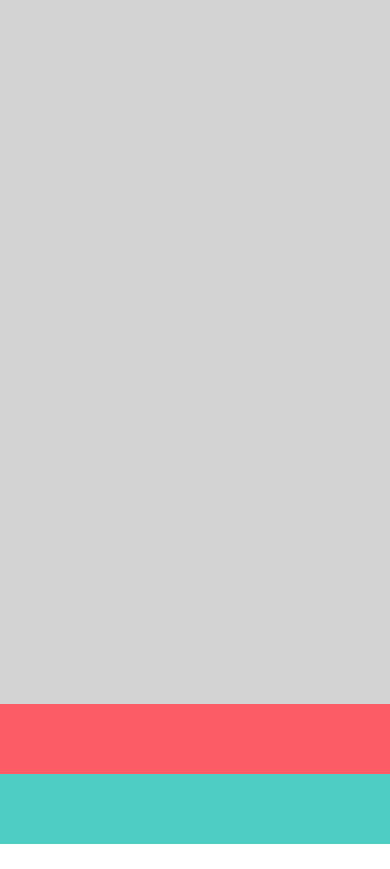
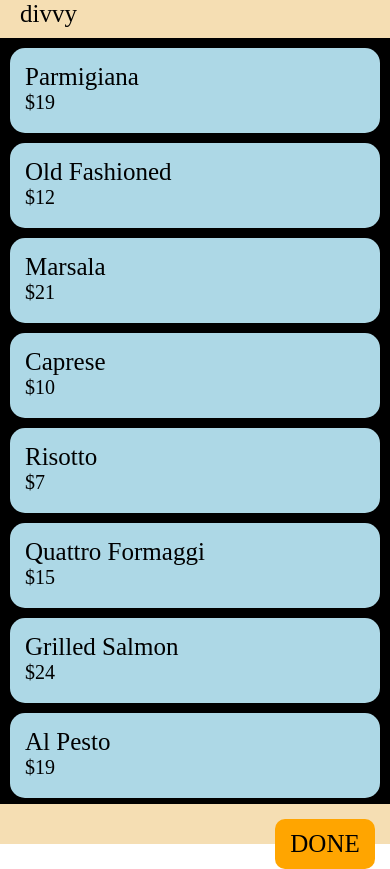
Before and after one commit to brettennis/divvy, a React Native app: screen / in a window 390 px wide. Before the commit the page ends 844 px from the top, so only its background shows below. Built offline with nearby package versions, Linux system fonts and the light colour scheme.

Commit message:
completed purchaseList framework

```diff
--- a/App.js
+++ b/App.js
@@ -1,9 +1,14 @@
-import PurchaseList from './app/screens/WelcomeScreen';
-import {
-} from 'react-native';
+import PurchaseList from './app/screens/PurchaseList';
+import Header from './app/screens/Header';
+import Footer from './app/screens/Footer';
+import { View } from 'react-native';
 
 export default function App() {
   return (
-    <PurchaseList />
+    <>
+      <Header />
+      <PurchaseList />
+      <Footer />
+    </>
   );
 }
--- a/app/assets/receipt1.js
+++ b/app/assets/receipt1.js
@@ -1,5 +1,5 @@
 
-export default {
+export default { receiptSource: {
     "request_id" : "P_218.186.139.27_kl96a7ie_o9k",
     "ref_no" : "AspDemo_1613550458205_154",
     "file_name" : "SG-01s.jpg",
@@ -116,4 +116,4 @@ export default {
             "merchant_tax_reg_no" : [ [ { "y" : 444, "x" : 574 }, { "y" : 438, "x" : 856 }, { "y" : 482, "x" : 857 }, { "y" : 488, "x" : 575 } ] ]
         }
         } ]
-}
+}}
--- /dev/null
+++ b/app/screens/Footer.js
@@ -0,0 +1,40 @@
+import { View, Text, StyleSheet, StatusBar, } from "react-native";
+import Constants from 'expo-constants';
+
+export default function Footer(props) {
+
+    return (
+        <View style={styles.container}>
+            <View style={styles.buttonContainer}>
+                <View style={styles.doneButton}>
+                    <Text style={styles.title}>DONE</Text>
+                </View>
+            </View>
+        </View>
+    );
+}
+
+const styles = StyleSheet.create({
+    container: {
+        backgroundColor: 'wheat',
+        height: Constants.statusBarHeight + 40,
+    },
+    buttonContainer: {
+        backgroundColor: 'wheat',
+        flex: 1,
+        flexDirection: "row-reverse",
+        padding: 15,
+    },
+    doneButton: {
+        backgroundColor: 'orange',
+        height: 50,
+        width: 100,
+        justifyContent: 'center',
+        alignItems: 'center',
+        borderRadius: 10,
+    },
+    title: {
+        fontSize: 25,
+        fontFamily: 'Avenir',
+    },
+});
--- /dev/null
+++ b/app/screens/Header.js
@@ -0,0 +1,31 @@
+import { View, Text, StyleSheet, StatusBar, } from "react-native";
+import Constants from 'expo-constants';
+
+export default function Header(props) {
+    StatusBar.setBarStyle('dark-content', true);
+
+    return (
+        <View style={styles.container}>
+            <View style={styles.statusBar}></View>
+            <View style={styles.titleContainer}>
+                <Text style={styles.title}>divvy</Text>
+            </View>
+        </View>
+    );
+}
+
+const styles = StyleSheet.create({
+    statusBar: {
+        backgroundColor: 'wheat',
+        height: Constants.statusBarHeight || 0,
+    },
+    titleContainer: {
+        backgroundColor: 'wheat',
+        paddingLeft: 20,
+        paddingBottom: 10,
+    },
+    title: {
+        fontSize: 25,
+        fontFamily: 'Avenir',
+    },
+});
--- /dev/null
+++ b/app/screens/Purchase.js
@@ -0,0 +1,145 @@
+import {
+    View,
+    Text,
+    StyleSheet,
+    FlatList,
+    TouchableOpacity,
+} from 'react-native';
+import { useState } from 'react';
+import 'react-native-get-random-values';
+import { v4 as uuid } from 'uuid';
+
+const patrons = [
+    {
+        nameFirst: "Joey",
+        nameLast: "Tribbiani",
+        phone: "",
+        isBillPayer: false,
+        isCashTipper: false
+    }, {
+        nameFirst: "Ross",
+        nameLast: "Geller",
+        phone: "",
+        isBillPayer: false,
+        isCashTipper: false
+    }, {
+        nameFirst: "Chandler",
+        nameLast: "Bing",
+        phone: "",
+        isBillPayer: false,
+        isCashTipper: false
+    }, {
+        nameFirst: "Monica",
+        nameLast: "Geller",
+        phone: "",
+        isBillPayer: false,
+        isCashTipper: false
+    }, {
+        nameFirst: "Phoebe",
+        nameLast: "Buffay",
+        phone: "",
+        isBillPayer: false,
+        isCashTipper: false
+    }, {
+        nameFirst: "Rachel",
+        nameLast: "Green",
+        phone: "",
+        isBillPayer: false,
+        isCashTipper: false
+    }
+];
+
+export default function Purchase({ item }) {
+
+    const [isFlipped, setIsFlipped] = useState(false);
+    const handleFlip = () => setIsFlipped(true);
+
+    const [selectedPatron, setPatron] = useState(null);
+
+    if (!isFlipped) {
+        return (
+            <TouchableOpacity
+                style={styles.purchase}
+                onPress={handleFlip}
+            >
+                <View style={styles.itemInformation}>
+                    <Text style={styles.itemDescription}>{item.description}</Text>
+                    <Text style={styles.itemPrice}>{'$'}{item.amount}</Text>
+                </View>
+            </TouchableOpacity>
+        );
+    }
+    else {
+        return (
+            <View>
+                <FlatList style={styles.buttonContainer}
+                    data={patrons}
+                    renderItem={({patron}) =>
+                        <Patron
+                            setPatron={setPatron}
+                            setIsFlipped={setIsFlipped}
+                            patron={patron}
+                        />
+                    }
+                    keyExtractor={patron => uuid()}
+                    horizontal={true}
+                />
+            </View>
+
+        );
+    }
+}
+
+export function Patron({ setPatron, setIsFlipped, patron }) {
+
+    const handleSelectPatron = () => {
+        setPatron(patron);
+        setIsFlipped(false);
+    }
+
+    return (
+        <TouchableOpacity
+            style={styles.patronButton}
+            onPress={handleSelectPatron}
+        >
+            <Text style={styles.patronName}>
+                Yeah boy
+            </Text>
+        </TouchableOpacity>
+    );
+}
+
+const styles = StyleSheet.create({
+    purchase: {
+        backgroundColor: 'lightblue',
+        height: 85,
+        borderRadius: 15,
+        marginTop: 10,
+        marginRight: 10,
+        marginLeft: 10,
+    },
+    itemInformation: {
+        margin: 15,
+    },
+    itemDescription: {
+        fontSize: 25,
+        fontFamily: 'Avenir',
+    },
+    itemPrice: {
+        fontSize: 20,
+        fontFamily: 'American Typewriter',
+    },
+    buttonContainer: {
+        // backgroundColor: 'white',
+        height: 120,
+        marginTop: 10,
+        flex: 1,
+    },
+    patronButton: {
+        backgroundColor: 'white',
+        borderRadius: 10,
+        width: 80,
+        marginLeft: 5,
+        padding: 5,
+    },
+})
--- a/app/screens/PurchaseList.js
+++ b/app/screens/PurchaseList.js
@@ -1,30 +1,146 @@
-import { View, Text, StyleSheet } from "react-native";
+import {
+    View,
+    Text,
+    StyleSheet,
+    FlatList,
+    TouchableOpacity,
+} from 'react-native';
+import { useState } from 'react';
+import 'react-native-get-random-values';
+import { v4 as uuid } from 'uuid';
 
+import Purchase from './Purchase';
 
-export default function PurchaseList(props) {
+const items = [
+{
+    "amount" : 19,
+    "description" : "Parmigiana",
+    "flags" : "",
+    "qty" : 1,
+    "remarks" : null,
+    "unitPrice" : null
+}, {
+    "amount" : 12,
+    "description" : "Old Fashioned",
+    "flags" : "",
+    "qty" : 1,
+    "remarks" : null,
+    "unitPrice" : null
+}, {
+    "amount" : 21,
+    "description" : "Marsala",
+    "flags" : "",
+    "qty" : 1,
+    "remarks" : null,
+    "unitPrice" : null
+}, {
+    "amount" : 10,
+    "description" : "Caprese",
+    "flags" : "",
+    "qty" : 1,
+    "remarks" : null,
+    "unitPrice" : null
+}, {
+    "amount" : 7,
+    "description" : "Risotto",
+    "flags" : "",
+    "qty" : 1,
+    "remarks" : null,
+    "unitPrice" : null
+}, {
+    "amount" : 15,
+    "description" : "Quattro Formaggi",
+    "flags" : "",
+    "qty" : 1,
+    "remarks" : null,
+    "unitPrice" : null
+}, {
+    "amount" : 24,
+    "description" : "Grilled Salmon",
+    "flags" : "",
+    "qty" : 1,
+    "remarks" : null,
+    "unitPrice" : null
+}, {
+    "amount" : 19,
+    "description" : "Al Pesto",
+    "flags" : "",
+    "qty" : 1,
+    "remarks" : null,
+    "unitPrice" : null
+}, {
+    "amount" : 5,
+    "description" : "Limoncello",
+    "flags" : "",
+    "qty" : 1,
+    "remarks" : null,
+    "unitPrice" : null
+}
+];
+
+const patrons = [
+{
+    nameFirst: "Joey",
+    nameLast: "Tribbiani",
+    phone: "",
+    isBillPayer: false,
+    isCashTipper: false
+}, {
+    nameFirst: "Ross",
+    nameLast: "Geller",
+    phone: "",
+    isBillPayer: false,
+    isCashTipper: false
+}, {
+    nameFirst: "Chandler",
+    nameLast: "Bing",
+    phone: "",
+    isBillPayer: false,
+    isCashTipper: false
+}, {
+    nameFirst: "Monica",
+    nameLast: "Geller",
+    phone: "",
+    isBillPayer: false,
+    isCashTipper: false
+}, {
+    nameFirst: "Phoebe",
+    nameLast: "Buffay",
+    phone: "",
+    isBillPayer: false,
+    isCashTipper: false
+}, {
+    nameFirst: "Rachel",
+    nameLast: "Green",
+    phone: "",
+    isBillPayer: false,
+    isCashTipper: false
+}
+];
+
+export default function PurchaseList() {
+
+    const items2 = items.concat(items);
+
     return (
         <View style={styles.container}>
-            <View style={styles.loginButton}></View>
-            <View style={styles.registerButton}></View>
+            <FlatList style={styles.listContainer}
+                data={items}
+                renderItem={({item}) => <Purchase item={item}/>}
+                keyExtractor={item => uuid()}
+            />
         </View>
     );
 }
 
 const styles = StyleSheet.create({
     container: {
-        backgroundColor: 'lightgrey',
+        backgroundColor: 'black',
         flex: 1,
         alignItems: 'center',
-        justifyContent: 'flex-end'
+        justifyContent: 'center',
     },
-    loginButton: {
-        backgroundColor: '#fc5c65',
-        height: 70,
-        width: '100%'
+    listContainer: {
+        width: '100%',
     },
-    registerButton: {
-        backgroundColor: '#4ecdc4',
-        height: 70,
-        width: '100%'
-    }
 })
```
Also changed, not shown: package.json (+8 -1 lines), 1 other file (tests, documents, lock files or other folders).
